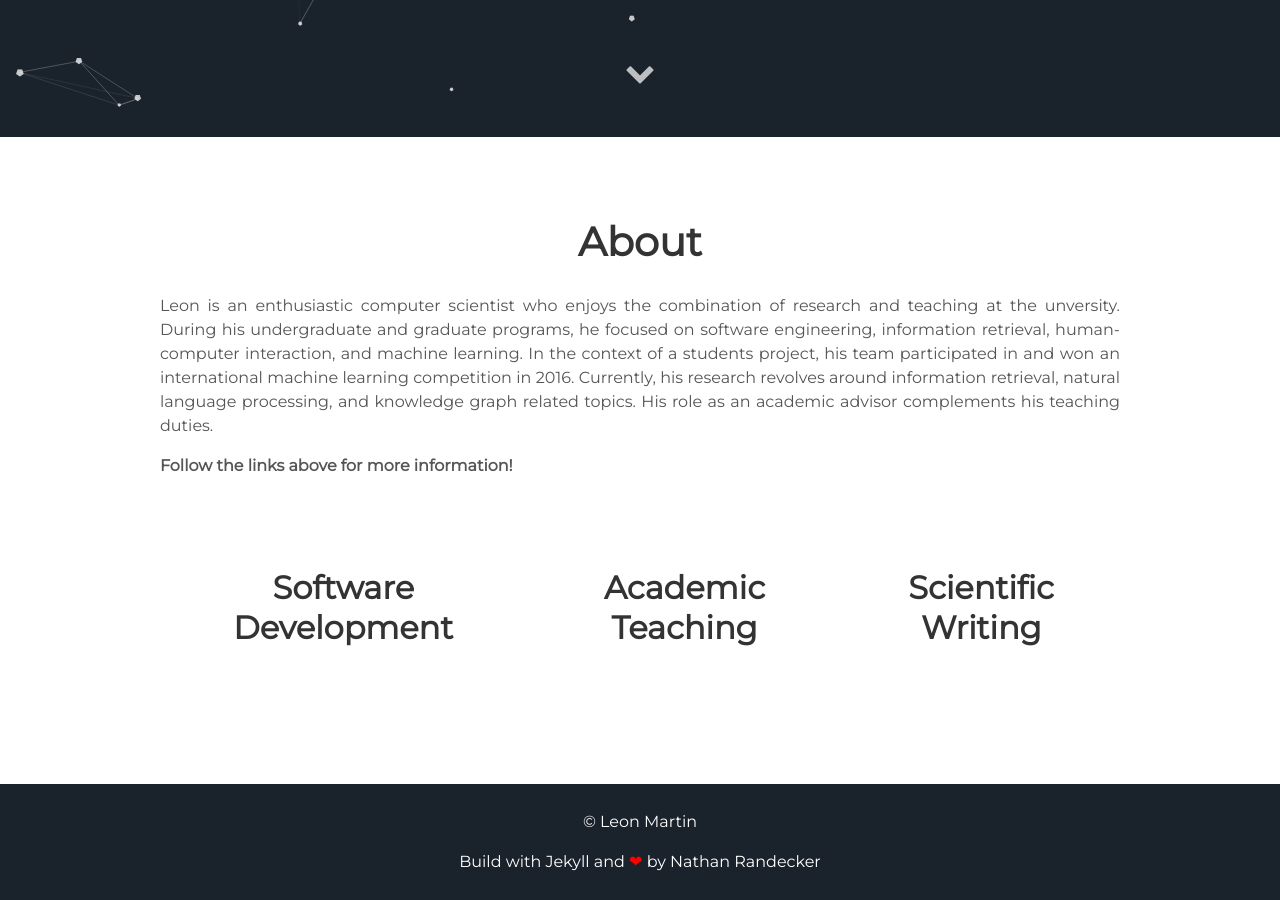
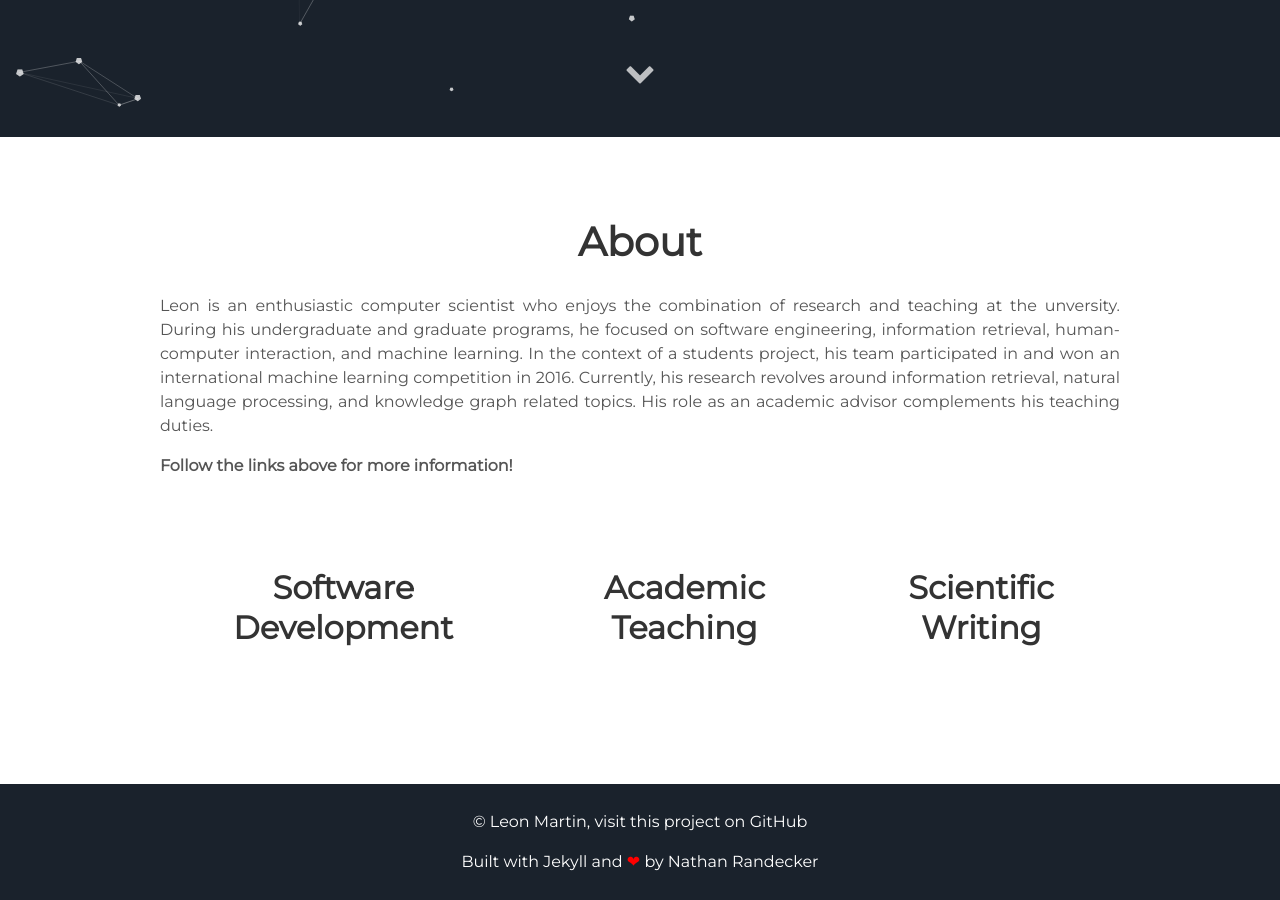
Before and after one commit to leonmartin/leonmartin.github.io, a Jekyll site: the page built from index.html, in a window 1280 px wide and 900 px high, scrolled down 763 px. Built offline with Jekyll 4.4.1, drawn with Linux system fonts in a browser that asks for light colours.

Commit message:
small update

```diff
--- a/_includes/footer.html
+++ b/_includes/footer.html
@@ -1,6 +1,8 @@
 <footer class="footer">
-    <p>&copy; {{site.username}}</p>
-    <p>Build with Jekyll and <span class="love">❤</span> by <a href="https://github.com/nrandecker">Nathan Randecker</a>
+    <p>&copy; {{site.username}}, visit this project on
+        <a href="https://github.com/leonmartin/leonmartin.github.io">GitHub</a>
+    </p>
+    <p>Built with Jekyll and <span class="love">❤</span> by <a href="https://github.com/nrandecker">Nathan Randecker</a>
     </p>
 </footer>
 <script src="//cdn.jsdelivr.net/particles.js/2.0.0/particles.min.js"></script>
--- a/_includes/header.html
+++ b/_includes/header.html
@@ -5,17 +5,27 @@
       <span class="site-description">{{site.user_title}}</span>
     </h1>
     <div class="header-icons">
-      <a aria-label="My LinkedIn" target="_blank" href="https://www.linkedin.com/in/leon-martin-082411193/"><i
-          class="icon fa fa-linkedin" aria-hidden="true"></i></a>
-      <a aria-label="My Github" target="_blank" href="https://github.com/leonmartin"><i class="icon fa fa-github"
-          aria-hidden="true"></i></a>
-      <a aria-label="My ORCID" target="_blank" href="https://orcid.org/0000-0002-6747-5524"><i
-          class="icon fa fa-file-text" aria-hidden="true"></i></a>
-    </div>
-    <div class="header-links">
-      <!-- <a class="link" href="#about" data-scroll>About Me</a>
-      <a class="link" href="#projects" data-scroll>Projects</a> -->
+      <a
+        aria-label="My LinkedIn"
+        target="_blank"
+        href="https://www.linkedin.com/in/leon-martin-082411193/"
+        ><i class="icon fa fa-linkedin" aria-hidden="true"></i
+      ></a>
+      <a
+        aria-label="My Github"
+        target="_blank"
+        href="https://github.com/leonmartin"
+        ><i class="icon fa fa-github" aria-hidden="true"></i
+      ></a>
+      <a
+        aria-label="My ORCID"
+        target="_blank"
+        href="https://orcid.org/0000-0002-6747-5524"
+        ><i class="icon fa fa-file-text" aria-hidden="true"></i
+      ></a>
     </div>
   </div>
-  <a class="down" href="#about" data-scroll><i class="icon fa fa-chevron-down" aria-hidden="true"></i></a>
+  <a class="down" href="#about" data-scroll
+    ><i class="icon fa fa-chevron-down" aria-hidden="true"></i
+  ></a>
 </div>
--- a/_includes/projects.html
+++ /dev/null
@@ -1,33 +0,0 @@
-<div class="user-details">
-  <h1> Featured Projects </h1>
-</div>
-<div class="user-projects">
-  <div class="images-right">
-    <img alt="mountains" src="{{ "/assets/img/mountains.jpg" | prepend: site.baseurl }}" />
-  </div>
-  <div class="contents">
-    <h3> Project Title </h3>
-    <ul>
-      <li> Featured Skills</li>
-    </ul>
-    <p>Lorem ipsum dolor sit amet, consectetur adipisicing elit, sed do eiusmod tempor incididunt ut labore et dolore
-      magna aliqua. Ut enim ad minim veniam, quis nostrud exercitation ullamco laboris nisi ut aliquip ex ea commodo
-      consequat.</p>
-    <a class="project-link" href="#">Check it out</a>
-  </div>
-</div>
-<div class="user-projects">
-  <div class="images-left">
-    <img alt="mountains" src="{{ "/assets/img/skate.jpg" | prepend: site.baseurl }}" />
-  </div>
-  <div class="contents-right">
-    <h3> Project Title </h3>
-    <ul>
-      <li> Featured Skills</li>
-    </ul>
-    <p>Lorem ipsum dolor sit amet, consectetur adipisicing elit, sed do eiusmod tempor incididunt ut labore et dolore
-      magna aliqua. Ut enim ad minim veniam, quis nostrud exercitation ullamco laboris nisi ut aliquip ex ea commodo
-      consequat.</p>
-    <a class="project-link" href="#">Check it out</a>
-  </div>
-</div>
--- a/_layouts/default.html
+++ b/_layouts/default.html
@@ -6,9 +6,6 @@
       <section id="about">
         {% include about.html %}
       </section>
-      <!-- <section id="projects">
-        {% include projects.html %}
-      </section> -->
         {{ content }}
       {% include footer.html %}
   </body>
--- a/package.json
+++ b/package.json
@@ -9,13 +9,13 @@
   "author": "Nathan Randecker, Leon Martin",
   "license": "ISC",
   "dependencies": {
-    "browser-sync": "^2.26.3",
+    "browser-sync": "^2.26.13",
     "gulp": "^4.0.0",
     "gulp-concat": "^2.6.1",
     "gulp-csso": "^3.0.1",
     "gulp-imagemin": "^5.0.3",
     "gulp-plumber": "^1.2.1",
-    "gulp-sass": "^4.0.2",
+    "gulp-sass": "^4.1.0",
     "gulp-uglify": "^3.0.1",
     "yarn": "^1.22.4"
   }
```
Also changed, not shown: _includes/about.html (+2 -14 lines), 1 other file.
